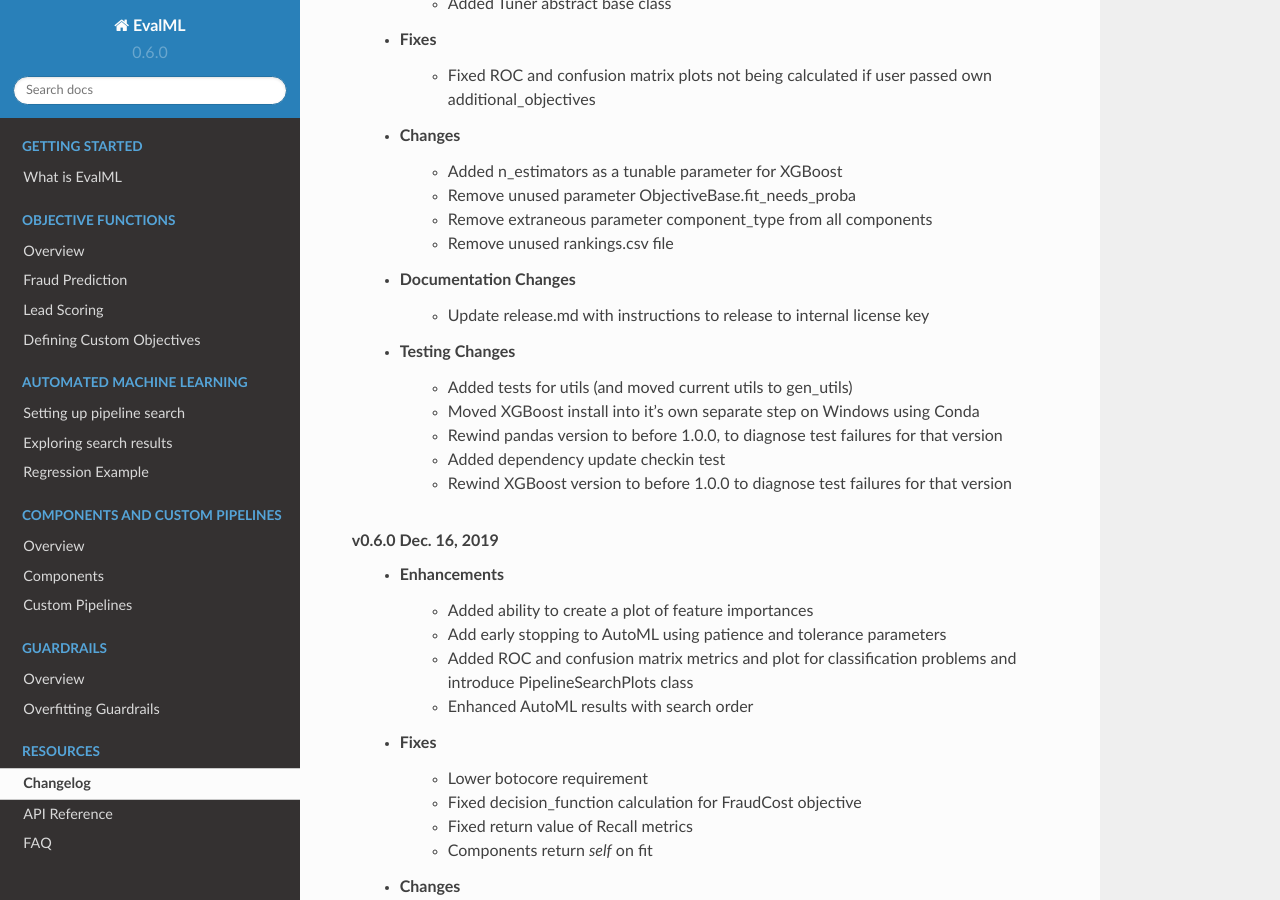
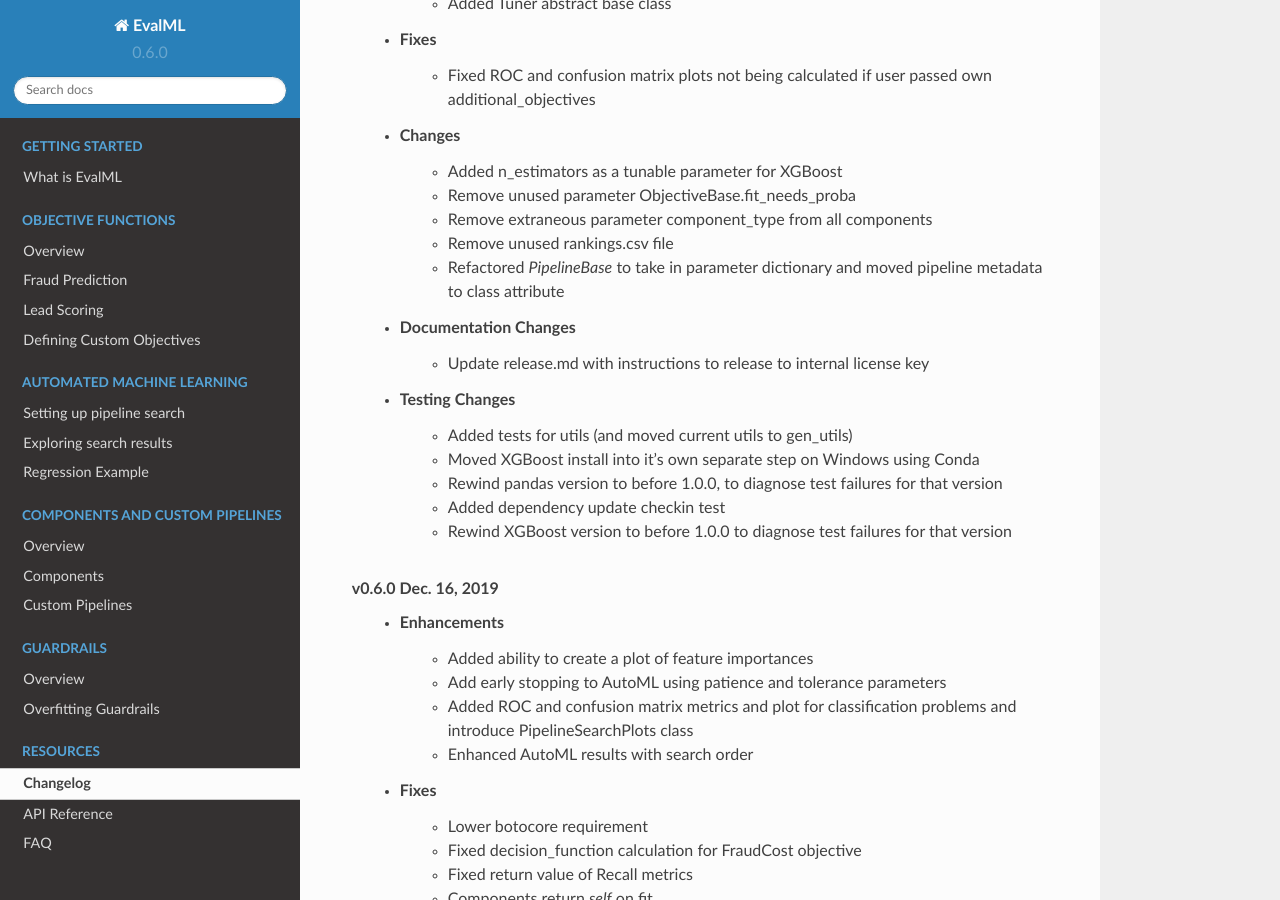
Before and after one commit to alteryx/evalml, a Sphinx documentation site: the page built from docs/source/changelog.rst, in a window 1280 px wide and 900 px high, scrolled down 307 px. Built offline with Sphinx 7.4.7 and the Read the Docs theme 2.0.0, drawn with Linux system fonts in a browser that asks for light colours; comment, search, counter and statistics services are not loaded.

Commit message:
Changelog

```diff
--- a/docs/source/changelog.rst
+++ b/docs/source/changelog.rst
@@ -14,6 +14,7 @@ Changelog
         * Remove unused parameter ObjectiveBase.fit_needs_proba :pr:`320`
         * Remove extraneous parameter component_type from all components :pr:`361`
         * Remove unused rankings.csv file :pr:`397`
+        * Refactored `PipelineBase` to take in parameter dictionary and moved pipeline metadata to class attribute :pr:`421`
     * Documentation Changes
         * Update release.md with instructions to release to internal license key :pr:`354`
     * Testing Changes
```
